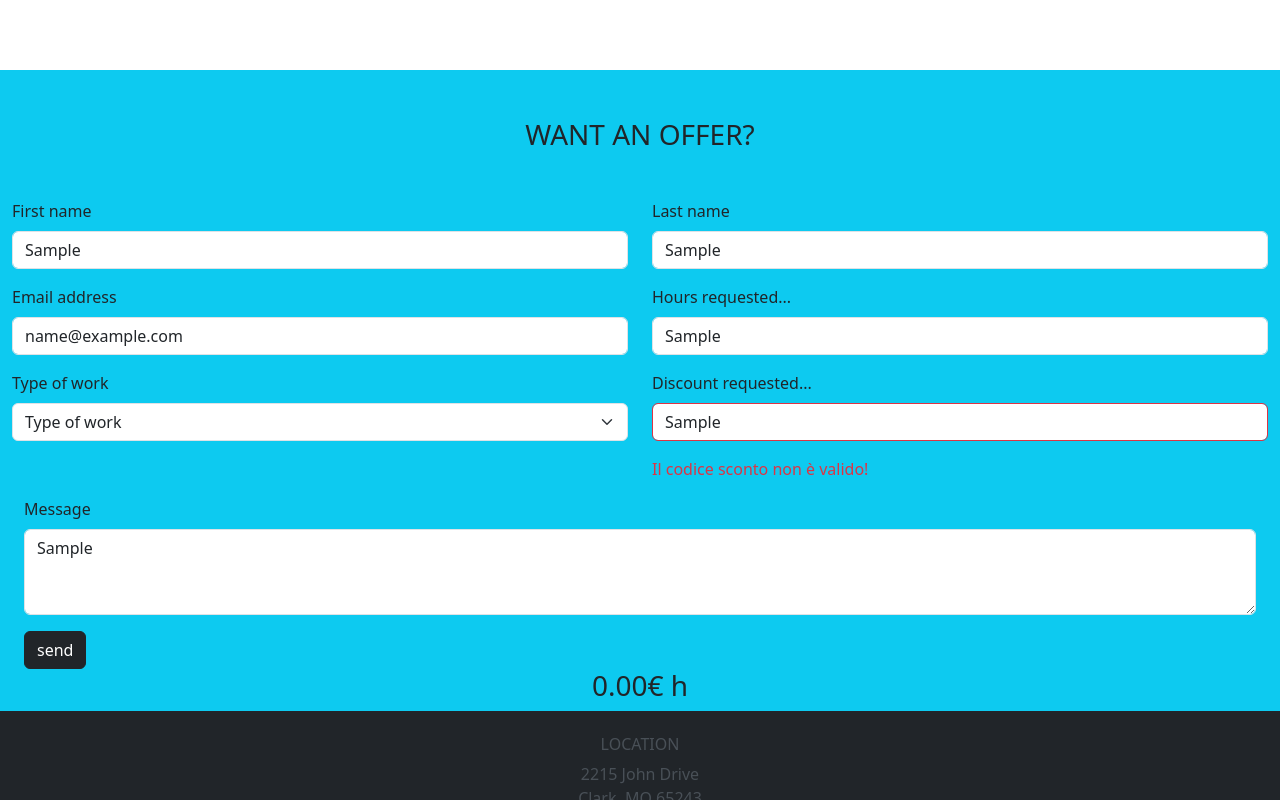
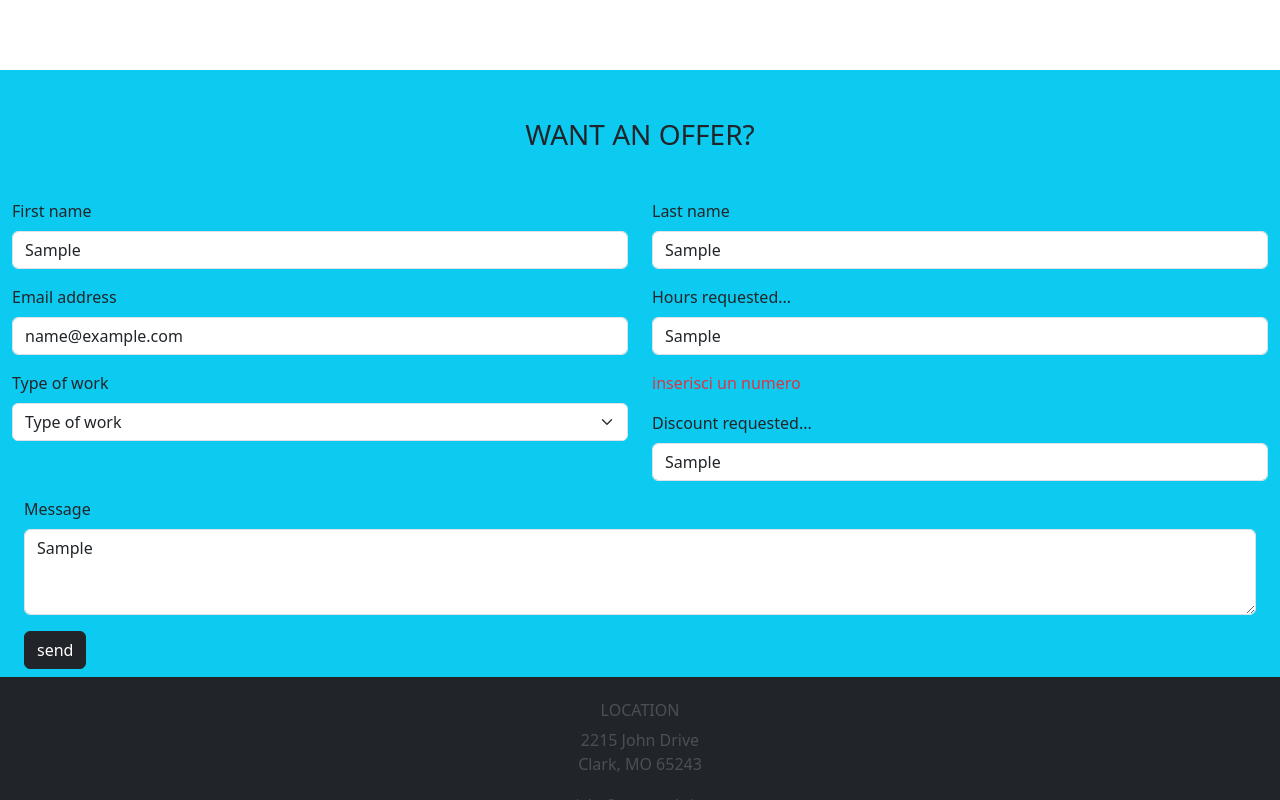
Before and after one commit to LoretaDibenedetto/bootstrap-html-freelancer, a plain HTML site: page index.html in a window 1280 px wide. Both pictures are taken after typing "Sample", "name@example.com", "Sample", "Sample", "Sample", "Sample" into the empty fields and a click on the button "send". Shown: the part 1332-2132 px from the top of the page. Drawn offline with nearby package versions, Linux system fonts and the light colour scheme.

Commit message:
add sale for hours

```diff
--- a/index.html
+++ b/index.html
@@ -214,7 +214,7 @@
 
                            <label for="hours"   class="form-label"> Hours requested... </label>
                            <input type="text" id="hours" class="form-control mb-3" placeholder=" Hours requested..." aria-label="First name">
-
+                           <p id="hourvalidate"></p>
                            <label for="requested"  class="form-label"> Discount requested... </label>
                            <input type="text" id="discountRequested" class="form-control mb-3"  aria-label="First name">
                            <p id="result-applied-discount"></p>
--- a/script.js
+++ b/script.js
@@ -30,17 +30,33 @@ function validateForm(event){
 
     };
 
-    document.getElementById("finalPrice").innerHTML =`${ Price.toFixed(2)}€`;
+    let inputHours = document.getElementById("hours").value;
+    if(isNaN(inputHours) || inputHours == ""){
+       document.getElementById("hourvalidate").innerHTML= "inserisci un numero";
+       document.getElementById("hourvalidate").classList.add("text-danger");
+       inputHours.classList.add('border-danger');
+    }
+
+    // Qui sono sicuro che la mia stringa conterrà un numero
+    let numhours = parseFloat(inputHours);
+
+    let PriceForHours =  Price * numhours;
+
+
+   // document.getElementById("finalPrice").innerHTML =`${ PriceForHours.toFixed(2)}€`;
 
     //codice sconto
     let discountCodeUser = document.getElementById("discountRequested").value;
     let isDiscountCodeAvailable = disocuntCodes.includes(discountCodeUser);
 
     let validateCoupon = document.getElementById("result-applied-discount");
+
     let validateInput = document.getElementById("discountRequested");
+
+
     if(isDiscountCodeAvailable){
 
-        Price = Price - Price * 0.25;
+        PriceForHours = PriceForHours - PriceForHours * 0.25;
 
         discountCodes = removeElementFromArray(disocuntCodes, discountCodeUser);
 
@@ -60,8 +76,8 @@ function validateForm(event){
        validateCoupon.innerHTML = "";
     };
 
-
-    document.getElementById("finalPrice").innerHTML =`${ Price.toFixed(2)}€ h`;
+   document.getElementById("finalPrice").innerHTML =`${ PriceForHours.toFixed(2)}€`;
+   // document.getElementById("finalPrice").innerHTML =`${ Price.toFixed(2)}€ h`;
 
 };
 
```
